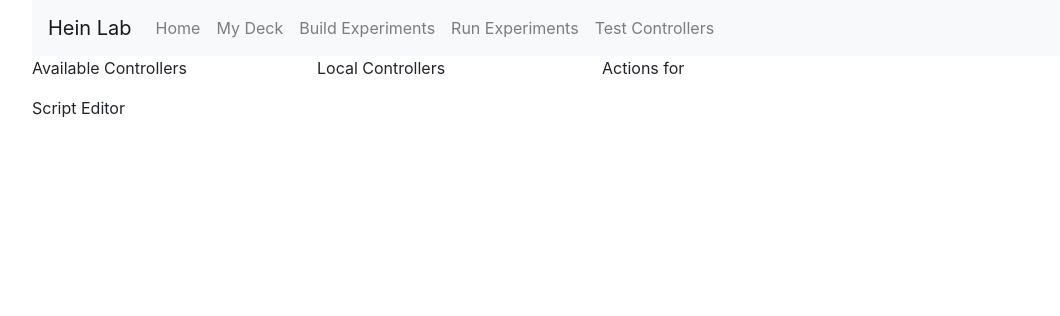
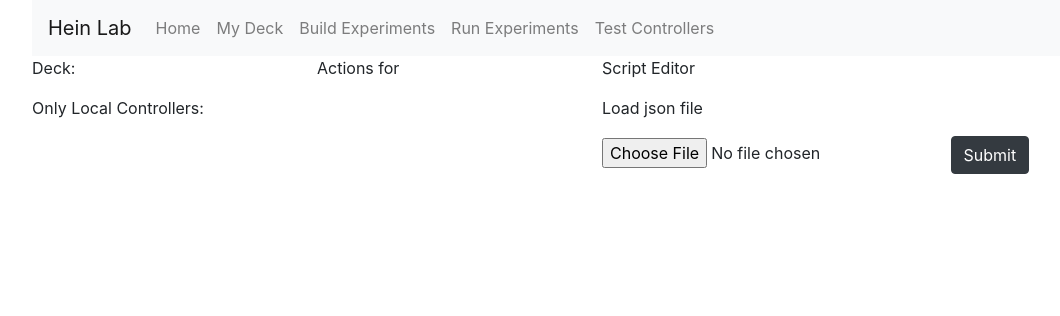
Before and after one commit to AccelerationConsortium/ivoryOS, a Flask app: page /experiment/build/ in a window 1280 px wide. Shown: the top 316 px of the page, without its empty margins (53-1113 px from the left). Run offline with Flask 2, Linux system fonts and the light colour scheme; some libraries are stand-ins or nearby versions.

Commit message:
script editor configure

```diff
--- a/main.py
+++ b/main.py
@@ -1,4 +1,5 @@
 import inspect
+import json
 import os
 
 from flask import Flask, redirect, url_for, flash, jsonify, send_from_directory, current_app, send_file
@@ -51,10 +52,25 @@ def upload():
     if request.method == "POST":
         f = request.files['file']
         if f.filename.split('.')[-1] == "csv":
-
             filename = secure_filename(f.filename)
             f.save(os.path.join(app.config['UPLOAD_FOLDER'], filename))
             return redirect(url_for("experiment_run", filename=filename))
+    # return send_from_directory(directory=uploads, filename=filename)
+
+
+@app.route('/load_json', methods=['GET', 'POST'])
+def load_json():
+    if request.method == "POST":
+        f = request.files['file']
+        if f.filename.split('.')[-1] == "json":
+            deck_variables = ["deck." + var for var in set(dir(deck)) if
+                              not var.startswith("_") and not var[0].isupper()]
+
+            filename = secure_filename(f.filename)
+            global script_list
+            script_list = json.load(f)
+            return redirect(url_for("experiment_builder", defined_variables=deck_variables,
+                                    local_variables=defined_variables, script=script_list, config=config()))
     # return send_from_directory(directory=uploads, filename=filename)
 
 
@@ -72,6 +88,14 @@ def delete_action(id):
         if int(i) == int(id):
             order.remove(i)
     return redirect(url_for('experiment_builder'))
+
+
+@app.route("/edit/<id>")
+def edit_action(id):
+    for action in script_list:
+        if action['id'] == int(id):
+            return ""
+            # return redirect(url_for('experiment_builder', edit_action=action))
 
 
 @app.route("/experiment/build/", methods=['GET', 'POST'])
@@ -99,14 +123,15 @@ def experiment_builder(instrument=None, action=None):
 
                 args = request.form.to_dict()
                 function_name = args.pop('add')
+                # args = convert_type(args, functions[action])
                 try:
                     args = convert_type(args, functions[function_name])
                 except Exception as e:
                     flash(e)
                     return render_template('experiment_builder.html', defined_variables=deck_variables,
-                                       local_variables=defined_variables,
-                                       functions=functions, parameters=action_parameters, instrument=instrument,
-                                       action=action, script=script_list, config=config())
+                                           local_variables=defined_variables,
+                                           functions=functions, parameters=action_parameters, instrument=instrument,
+                                           action=action, script=script_list, config=config())
                 if type(functions[function_name]) is dict:
                     args = list(args.values())[0]
                 action_dict = {"id": len(script_list) + 1, "instrument": instrument, "action": function_name,
@@ -142,17 +167,24 @@ def update_list():
     # return render_template('experiment_builder.html',script=script_list)
     # return redirect(url_for('experiment_builder'))
 
-@app.route("/import_api/<filepath>", methods=['GET', 'POST'])
-def import_api(filepath):
+
+@app.route("/import_api", methods=['GET', 'POST'])
+def import_api():
     import importlib.util
     filepath = request.form.get('filepath')
-    name = request.form.get('name')
-    if name == '':
-        name = filepath.split('/')[-1].split('.')[0]
+    filepath.replace('\\', '/')
+    # name = request.form.get('name')
+    # if name == '':
+    name = filepath.split('\\')[-1].split('.')[0]
+    print(name)
     spec = importlib.util.spec_from_file_location(name, filepath)
     module = importlib.util.module_from_spec(spec)
     spec.loader.exec_module(module)
-    globals()[name] = module
+    classes = inspect.getmembers(module, inspect.isclass)
+    for i in classes:
+        globals()[i[0]] = i[1]
+        api_variables.add(i[0])
+    return redirect(url_for("controllers_home"))
 
 
 @app.route("/import_deck", methods=['GET', 'POST'])
@@ -160,7 +192,6 @@ def import_deck():
     import importlib.util
     filepath = request.form.get('filepath')
     filepath.replace('\\', '/')
-    print(filepath)
     # name = request.form.get('name')
     # if name == '':
     #     name = filepath.split('/')[-1].split('.')[0]
@@ -200,11 +231,14 @@ def build_run_block(run_name=None):
             else:
                 if type(args) is str and args.startswith("#"):
                     args = args.replace("'#" + args[1:] + "'", args[1:])
-                exec_string = exec_string + "\n\t" + instrument + "." + action + "=" + args
+                exec_string = exec_string + "\n\t" + instrument + "." + action + "=" + str(args)
         else:
             exec_string = exec_string + "\n\t" + instrument + "." + action + "()"
     # print(script_list)
     exec(exec_string)
+    json_object = json.dumps(script_list)
+    with open(run_name + ".json", "w") as outfile:
+        outfile.write(json_object)
     with open("empty_configure.csv", 'w') as f:
         writer = csv.writer(f)
         writer.writerow(configure)
@@ -247,7 +281,9 @@ def deck_controllers():
 def create_controller():
     if request.method == 'POST':
         module_name = request.form['api']
+        print(module_name)
         inst_object = find_instrument_by_name(module_name)
+        print(inst_object)
         args = inspect.signature(inst_object.__init__)
         return render_template('create_controller.html', api_variables=api_variables,
                                device=inst_object, args=args, defined_variables=defined_variables)
@@ -302,7 +338,7 @@ def controllers(instrument):
                     function_executable(**args)
                 else:
                     function_executable()
-            else:   # for setter
+            else:  # for setter
                 function_executable = args
             flash("Run Success!")
         except Exception as e:
@@ -333,8 +369,8 @@ def convert_type(args, parameters, configure=[]):
                 # exec(args[arg][1:]+"=None")
                 configure.append(args[arg][1:])
                 # args[arg] = args[arg][1:]
-            elif type(parameters) is not dict:
-                parameters = parameters.paramenters
+            elif type(parameters) is inspect.Signature:
+                parameters = parameters.parameters
                 if parameters[arg].annotation is not inspect._empty:
                     if not type(args[arg]) == parameters[arg].annotation:
                         args[arg] = parameters[arg].annotation(args[arg])
--- a/templates/experiment_builder.html
+++ b/templates/experiment_builder.html
@@ -7,7 +7,7 @@
         <div class="row">
 
             <div class="col-md-3">
-                <p>Available Controllers</p>
+                <p>Deck:</p>
                 {% for instrument in defined_variables %}
                 <form role="form" method='GET' name="{{instrument}}" action="/experiment/build/{{instrument}}">
                     <div class="form-group">
@@ -15,22 +15,26 @@
                     </div>
                 </form>
                 {% endfor%}
-            </div>
+
                 {% if not defined_variables %}
-                <div class="col-md-3">
-                    <p>Local Controllers</p>
+                <p>Only Local Controllers:</p>
                 {% for instrument in local_variables %}
-                    <form role="form" method='POST' name="{{instrument}}">
+                <form role="form" method='POST' name="{{instrument}}" action="/experiment/build/{{instrument}}">
                     <div class="form-group">
                         <button type="submit" class="btn btn-dark" name="action" value="{{instrument}}" >{{instrument}}</button>
                     </div>
                 </form>
                 {% endfor%}
+                {% endif %}
             </div>
-            {% endif %}
+
 
             <div class="col-md-3">
                 <p>Actions for {{instrument}}</p>
+
+                {% if edit_action %}
+                    {{edit_action}}
+                {% endif %}
 
 
                 {% for function in functions %}
@@ -85,6 +89,11 @@
 
             <div class="col-md-6">
                 <p>Script Editor</p>
+                <p>Load json file</p>
+                    <form method="POST" action="/load_json" enctype="multipart/form-data">
+                        <input type="file" name="file">
+                        <input class="btn btn-dark" type="submit">
+                    </form>
                 {% if script %}
                 <div class="container">
                     <div id="list">
@@ -92,7 +101,8 @@
                             {% for s in script %}
                             <li draggable="true" id="{{s['id']}}" style="list-style-type: none;">
 
-                                <a type="button" class="btn btn-light">{{s['instrument'].split(".")[1]}}.{{s.action}}
+<!--                                href="/edit/{{s['id']}}"-->
+                                <a  type="button" class="btn btn-light">{{s['instrument'].split(".")[1] if s['instrument'].startswith("deck") else s['instrument']}}.{{s.action}}
                                     {% if s['args'] %}
                                         {% if s['args'].__class__.__name__ == "dict" %}
                                             (
@@ -115,6 +125,15 @@
                         </ul>
                     </div>
                 </div>
+                <div>
+                    <p>Variables</p>
+                    <ul>
+                        {% for i in config %}
+                        <li>{{i}}</li>
+                        {% endfor %}
+                    </ul>
+                </div>
+
                 <a class="btn btn-dark" href = "{{url_for('build_run_block')}}">Configure Run</a>
 
 <!--                <form role="form" method='POST' name="cong" action="/">-->
@@ -140,14 +159,6 @@
                 {% endif %}
             {% endwith %}
             </div>
-<!--            <div class="col-md-2">-->
-<!--                <p>Variables</p>-->
-<!--                    <ul>-->
-<!--                        {% for i in config %}-->
-<!--                        <li>{{i}}</li>-->
-<!--                        {% endfor %}-->
-<!--                    </ul>-->
-<!--            </div>-->
 
         </div>
     </div>
```
Also changed, not shown: templates/controllers_home.html (+12 -7 lines). Lines whose indentation alone changed are shown as unchanged.
